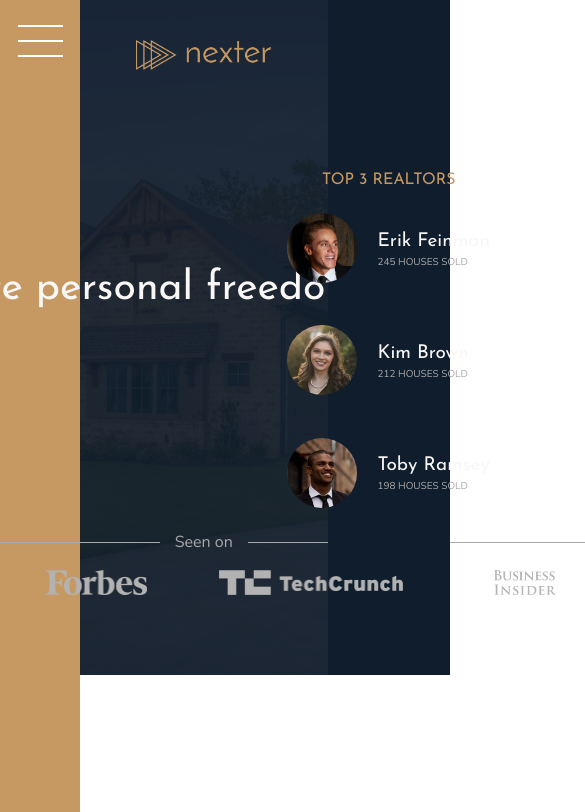
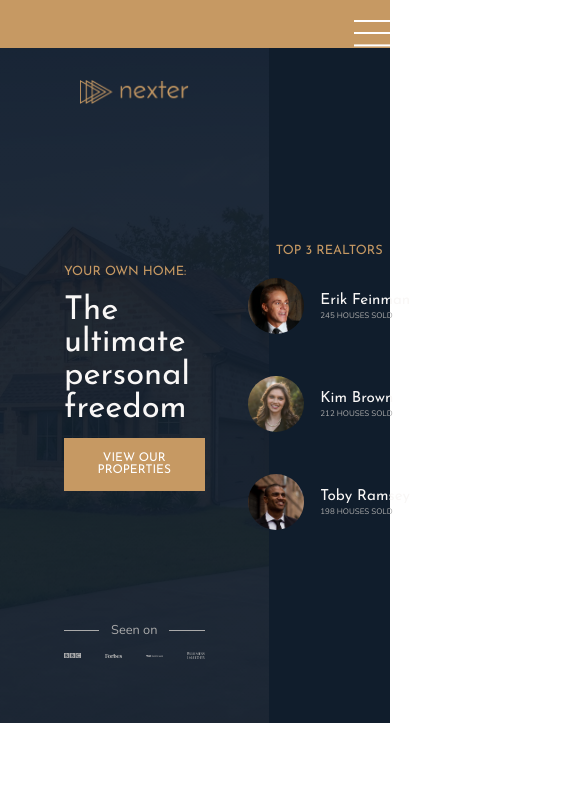
Before and after one commit to malekitoon/nexter__advanced-css-and-sass, a website: page index.html in a window 390 px wide. Shown: the top 812 px of the page, 585 px wide, since content can reach past the window. Drawn offline with nearby package versions, Linux system fonts and the light colour scheme.

Commit message:
121 Writing Media Queries - Part 1

```diff
--- a/sass/_base.scss
+++ b/sass/_base.scss
@@ -14,6 +14,10 @@ $color-grey-dark-2: #6D5D4B;
 $font-primary: 'Nunito', sans-serif;
 $font-display: 'Josefin Sans', sans-serif;
 
+// RESPONSIVE BREAKPOINTS
+$bp-largest: 75em; // 1200px
+$bp-large: 62.5em; // 1000px
+
 *,
 *::before,
 *::after {
@@ -24,7 +28,11 @@ $font-display: 'Josefin Sans', sans-serif;
 
 html {
   box-sizing: border-box;
-  font-size: 62.5%;
+  font-size: 62.5%; // 10/16 = 62.5
+
+  @media only screen and (max-width: $bp-largest) {
+    font-size: 50%; // 8/16 = 50
+  }
 }
 
 body {
@@ -39,4 +47,9 @@ body {
   display: grid;
   grid-template-rows: 80vh min-content 40vw repeat(3, min-content);
   grid-template-columns: [sidebar-start] 8rem [sidebar-end full-start] minmax(6rem, 1fr) [center-start] repeat(8, [col-start] minmax(min-content, 14rem) [col-end]) [center-end] minmax(6rem, 1fr) [full-end];
+
+  @media only screen and (max-width: $bp-large) {
+    grid-template-rows: 6rem 80vh min-content 40vw repeat(3, min-content);
+    grid-template-columns: [full-start] minmax(6rem, 1fr) [center-start] repeat(8, [col-start] minmax(min-content, 14rem) [col-end]) [center-end] minmax(6rem, 1fr) [full-end];
+  }
 }
--- a/sass/_header.scss
+++ b/sass/_header.scss
@@ -7,8 +7,8 @@
   padding: 4rem 8rem 8rem;
 
   display: grid;
-  grid-template-rows: 1fr min-content 6rem 1fr;
-  grid-template-columns: max-content;
+  grid-template-rows: 1fr min-content minmax(6rem, min-content) 1fr;
+  grid-template-columns: minmax(min-content, max-content);
   row-gap: 1.5rem;
   justify-content: center;
 
@@ -44,9 +44,11 @@
     grid-template-columns: repeat(4, 1fr);
     gap: 3rem;
     justify-items: center;
+    align-items: center;
 
     img {
-      height: 2.5rem;
+      max-height: 2.5rem;
+      max-width: 100%;
       filter: brightness(70%);
     }
   }
--- a/sass/_sidebar.scss
+++ b/sass/_sidebar.scss
@@ -4,6 +4,13 @@
   grid-row: 1 / -1;
   display: flex;
   justify-content: center;
+
+  @media only screen and (max-width: $bp-large) {
+    grid-column: full-start / full-end;
+    grid-row: 1 / span 1;
+    justify-content: end;
+
+  }
 }
 
 .nav-btn {
@@ -30,4 +37,8 @@
   &::after {
     transform: translateY(1.3rem);
   }
+
+  @media only screen and (max-width: $bp-large) {
+    // margin-top: 2.75rem;
+  }
 }
```
Also changed, not shown: css/style.css.
